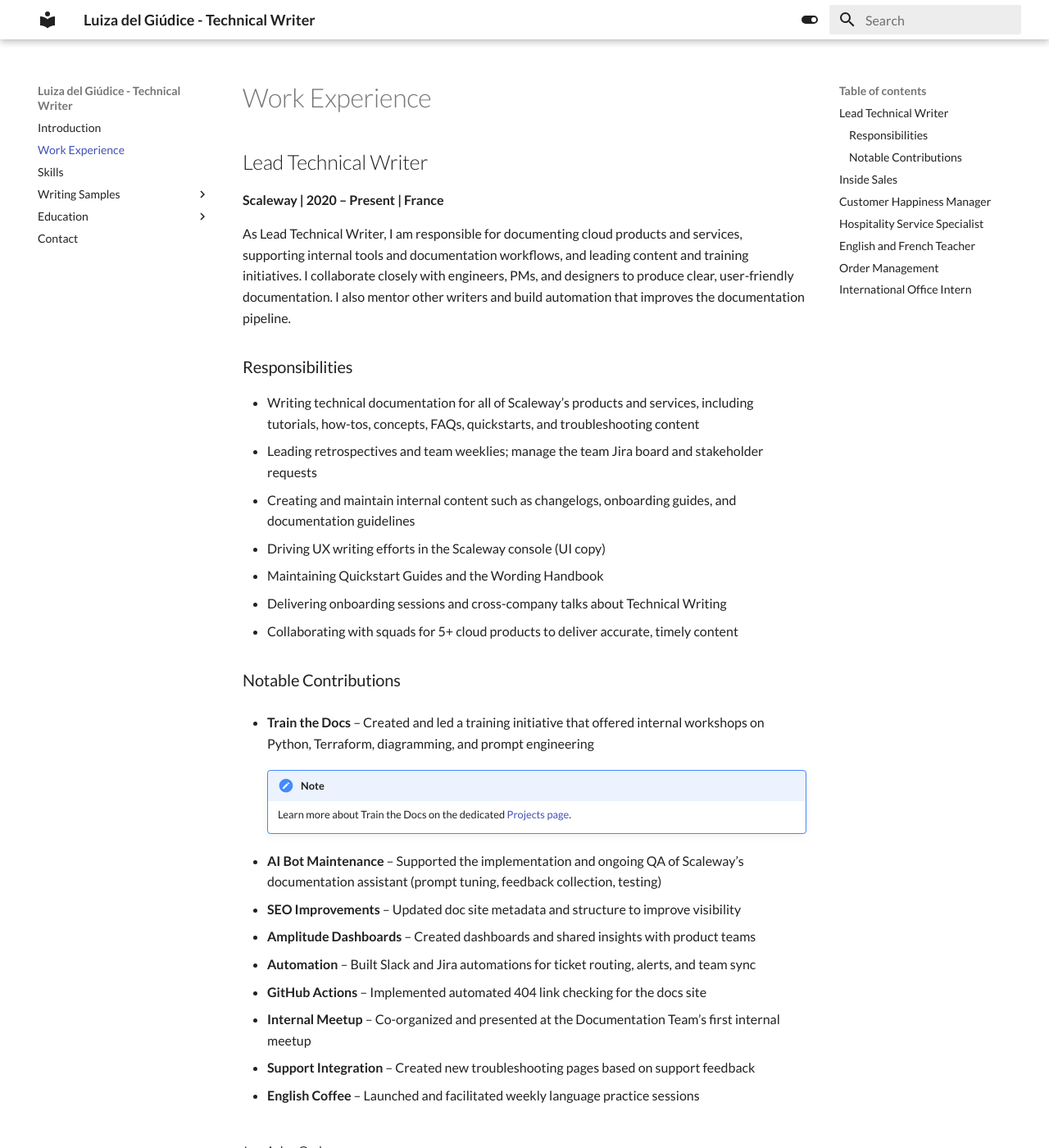
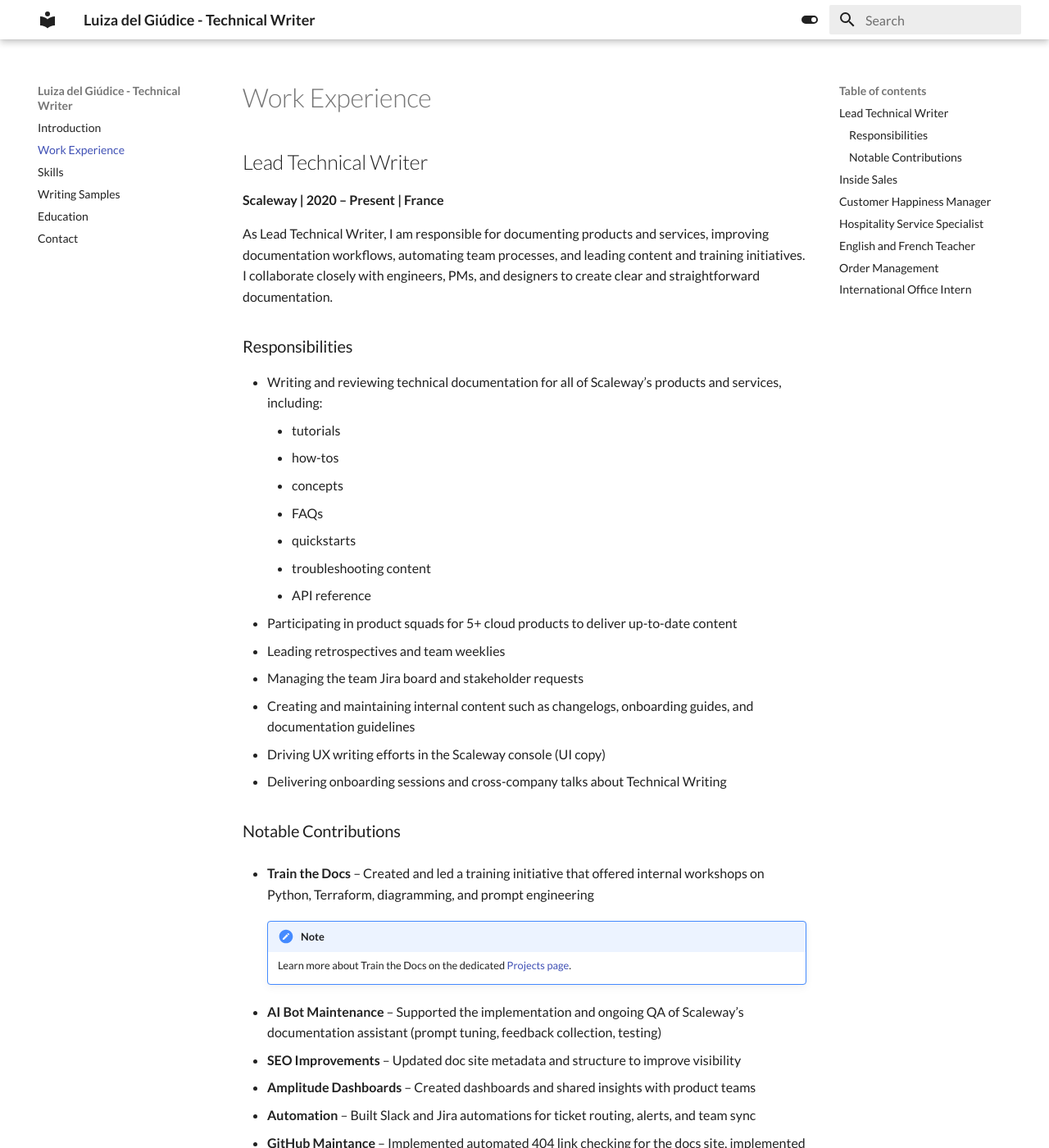
Before and after one commit to ldecarvalho-doc/my-cv, an MkDocs documentation site: the page built from docs/work-experience/index.md, in a window 1280 px wide and 1400 px high. Shown: the whole window at 82% size. Built offline with MkDocs 1.6.1 and Material for MkDocs 9.7.7, drawn with Linux system fonts in a browser that asks for light colours; some web fonts are replaced; some of the changed text lies outside the part shown.

Commit message:
fix(gen): latest changes

```diff
--- a/docs/work-experience/index.md
+++ b/docs/work-experience/index.md
@@ -8,16 +8,23 @@
 
 **Scaleway | 2020 – Present | France**
 
-As Lead Technical Writer, I am responsible for documenting cloud products and services, supporting internal tools and documentation workflows, and leading content and training initiatives. I collaborate closely with engineers, PMs, and designers to produce clear, user-friendly documentation. I also mentor other writers and build automation that improves the documentation pipeline.
+As Lead Technical Writer, I am responsible for documenting products and services, improving documentation workflows, automating team processes, and leading content and training initiatives. I collaborate closely with engineers, PMs, and designers to create clear and straightforward documentation.
 
 ### Responsibilities
-- Writing technical documentation for all of Scaleway’s products and services, including tutorials, how-tos, concepts, FAQs, quickstarts, and troubleshooting content
-- Leading retrospectives and team weeklies; manage the team Jira board and stakeholder requests
-- Creating and maintain internal content such as changelogs, onboarding guides, and documentation guidelines
+- Writing and reviewing technical documentation for all of Scaleway’s products and services, including:
+    - tutorials
+    - how-tos
+    - concepts
+    - FAQs
+    - quickstarts
+    - troubleshooting content
+    - API reference
+- Participating in product squads for 5+ cloud products to deliver up-to-date content
+- Leading retrospectives and team weeklies
+- Managing the team Jira board and stakeholder requests
+- Creating and maintaining internal content such as changelogs, onboarding guides, and documentation guidelines
 - Driving UX writing efforts in the Scaleway console (UI copy)
-- Maintaining Quickstart Guides and the Wording Handbook
 - Delivering onboarding sessions and cross-company talks about Technical Writing
-- Collaborating with squads for 5+ cloud products to deliver accurate, timely content
 
 ### Notable Contributions
 - **Train the Docs** – Created and led a training initiative that offered internal workshops on Python, Terraform, diagramming, and prompt engineering
@@ -30,8 +37,8 @@
 - **SEO Improvements** – Updated doc site metadata and structure to improve visibility
 - **Amplitude Dashboards** – Created dashboards and shared insights with product teams
 - **Automation** – Built Slack and Jira automations for ticket routing, alerts, and team sync
-- **GitHub Actions** – Implemented automated 404 link checking for the docs site
-- **Internal Meetup** – Co-organized and presented at the Documentation Team’s first internal meetup
+- **GitHub Maintance** – Implemented automated 404 link checking for the docs site, implemented an automated tagging system
+- **External Meetup** – Co-organized and presented at the Documentation Team’s first external meetup
 - **Support Integration** – Created new troubleshooting pages based on support feedback
 - **English Coffee** – Launched and facilitated weekly language practice sessions
 
@@ -39,7 +46,7 @@
 **Scaleway | 2019 – 2020 | France**
 
 - Supported pre-sales project requests in collaboration with Cloud Solution Architects
-- Identified sales opportunities and managed customer-facing documentation and responses
+- Identified sales opportunities and managed customer-facing content and responses
 - Helped coordinate events and technical go/no-go discussions with internal teams
 
 ## Customer Happiness Manager
@@ -69,5 +76,3 @@
 **UFSC | 2012 – 2013 | Brazil**
 
 - Supported international student onboarding, visa processes, and cultural orientation
-
----
--- a/mkdocs.yml
+++ b/mkdocs.yml
@@ -3,17 +3,8 @@
   - Introduction: index.md
   - Work Experience: work-experience/index.md
   - Skills: skills.md
-  - Writing Samples:
-      - Tutorials & How-tos: writing-samples/how-tos.md
-      - API Docs: writing-samples/api.md
-      - Reference Docs: writing-samples/reference.md
-      - Troubleshooting / FAQs: writing-samples/ts-and-faq.md
-      - UI Copy: writing-samples/ui-copy.md
-      - Blog Posts: writing-samples/blog-posts.md
-      - Full List: writing-samples/index.md
-  - Education:
-      - Overview: education/index.md
-      - Certifications: education/certifications.md
+  - Writing Samples: writing-samples/index.md
+  - Education: education.md
   - Contact: contact.md
 
 theme:
```
Also changed, not shown: docs/education.md (added, +15 -0 lines), docs/index.md (+7 -9 lines), docs/skills.md (+7 -10 lines), docs/work-experience/projects.md (+12 -9 lines), docs/writing-samples/index.md (+60 -0 lines), docs/education/certifications.md (deleted), docs/education/index.md (deleted), docs/writing-samples/api.md (deleted), docs/writing-samples/blog-posts.md (deleted), docs/writing-samples/how-tos.md (deleted), docs/writing-samples/reference.md (deleted), docs/writing-samples/ts-and-faq.md (deleted), docs/writing-samples/ui-copy.md (deleted).
